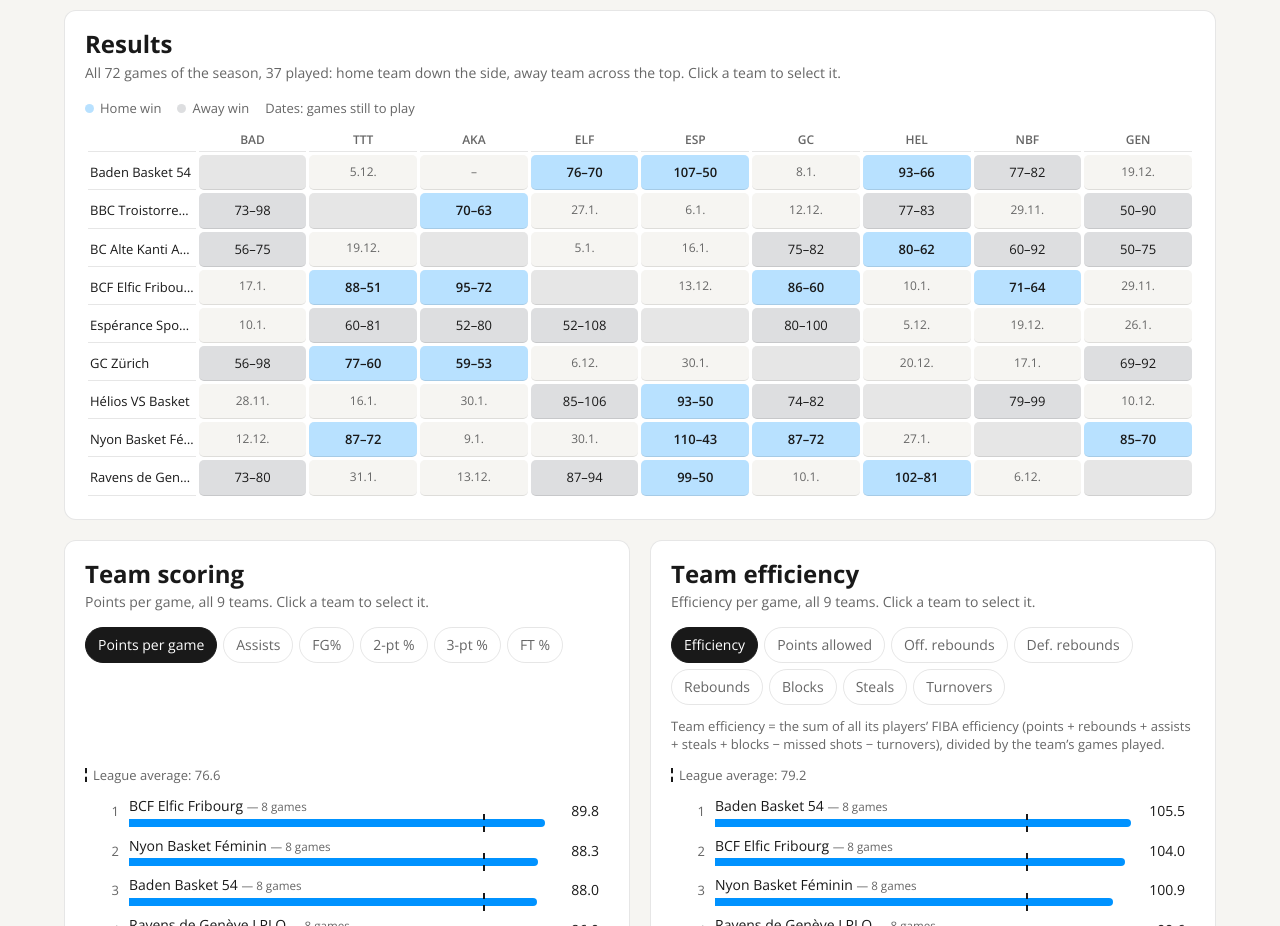
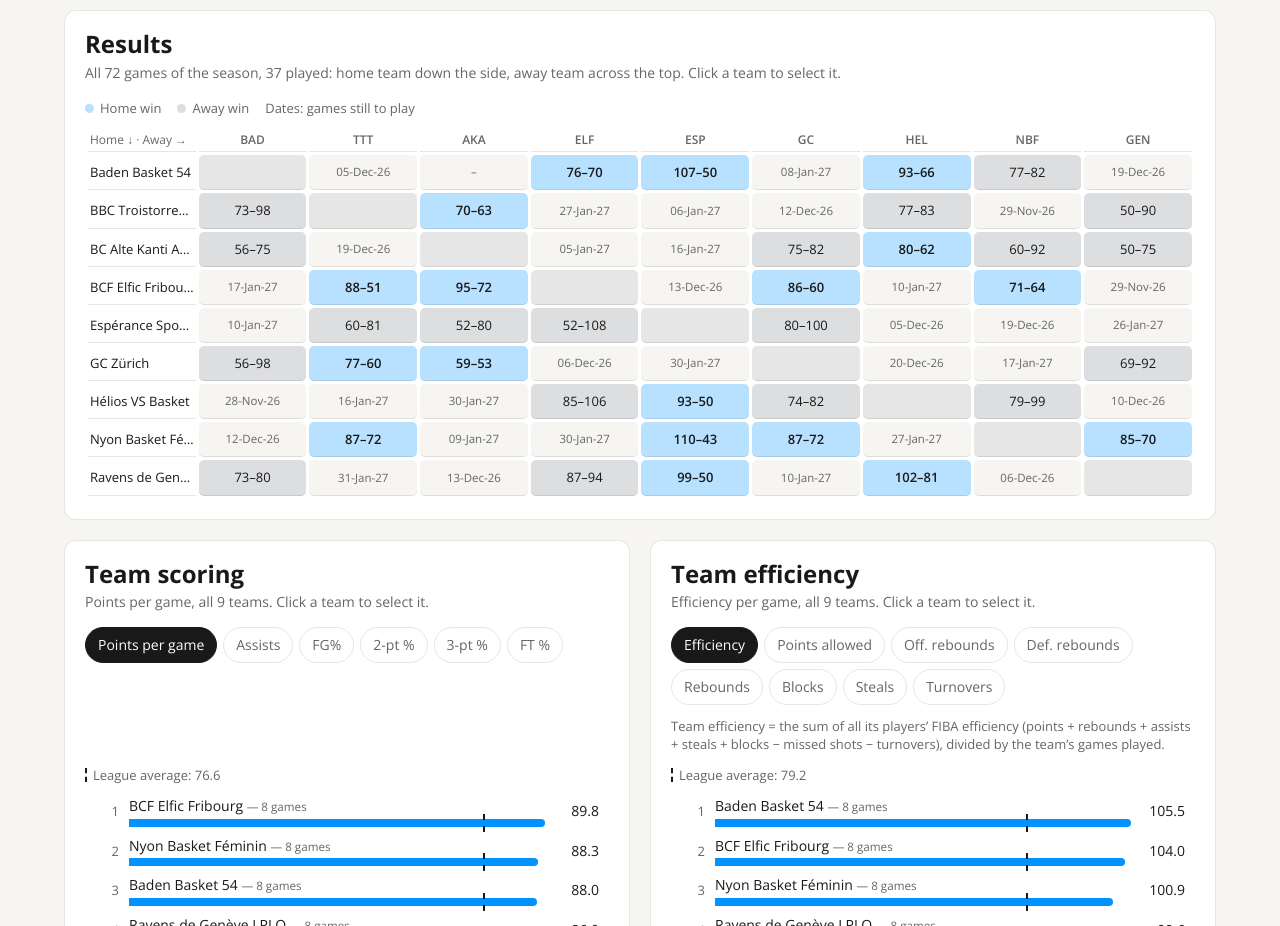
Before and after one commit to sboue-digital-science/swissbasket-sbl-women-2026-2027, a plain HTML site: page index.html in a window 1280 px wide. Shown: the part 980-1906 px from the top of the page. Drawn offline with nearby package versions, Linux system fonts and the light colour scheme.

Commit message:
Results grid: Home/Away corner label, dates as dd-mmm-yy
Co-Authored-By: Claude Opus 5.5 <noreply@anthropic.com>
Claude-Session: https://claude.ai/code/session_01UhHW5aSKxQtS55qPkprhQ6

```diff
--- a/index.html
+++ b/index.html
@@ -109,17 +109,17 @@ footer{color:var(--ink2);font-size:13px}.credit{margin:0 0 6px;font-size:14px;co
 .note{margin:12px 0 0;font-size:13px;color:var(--ink2)}
 .empty{color:var(--ink2);font-size:14px;padding:20px 0}
 .rsw{overflow-x:auto;-webkit-overflow-scrolling:touch}
-.rs{border-collapse:separate;border-spacing:3px;width:100%;font-size:13px;font-variant-numeric:tabular-nums;table-layout:fixed;min-width:560px}
+.rs{border-collapse:separate;border-spacing:3px;width:100%;font-size:13px;font-variant-numeric:tabular-nums;table-layout:fixed;min-width:680px}
 .rs th{font-weight:600;font-size:12px;color:var(--ink2);padding:2px}
-.rs thead th{text-align:center}
+.rs thead th{text-align:center}.rs thead th.hc{text-align:left;font-weight:400;font-size:12px;color:var(--ink2);white-space:normal;line-height:1.2}
 .rs tbody th{text-align:left;white-space:nowrap;overflow:hidden;text-overflow:ellipsis;width:190px;font-size:13px;color:var(--ink);font-weight:400}
 .rs td{text-align:center;padding:7px 2px;border-radius:5px;white-space:nowrap;cursor:default;transition:opacity .2s}
 .rs td.hw{background:color-mix(in srgb,var(--hi) 28%,transparent);font-weight:600}
 .rs td.aw{background:color-mix(in srgb,var(--lo) 70%,transparent)}
-.rs td.up{color:var(--ink2);font-size:12px;background:var(--plane)}
+.rs td.up{color:var(--ink2);font-size:11.5px;background:var(--plane)}
 .rs td.x{background:var(--line)}
 .rs .dim{opacity:.22}.rs th.on{font-weight:700;color:var(--ink)}
-@media (max-width:600px){.rs tbody th{width:52px}}
+@media (max-width:600px){.rs tbody th{width:64px}}
 .shg{display:grid;grid-template-columns:1fr 1fr;gap:16px;max-width:720px;margin:0 auto}
 #shMin,#shPts{min-height:230px}
 .stw{overflow-x:auto;margin:0 -4px;-webkit-overflow-scrolling:touch}
@@ -470,9 +470,9 @@ function stats(){
 function results(){
   const T=document.getElementById('rsT');if(!T||!FIX.length)return;
   const narrow=document.getElementById('resCard').clientWidth<600,sel=S.team,ix=d3.range(TEAMS.length);
-  const g=new Map(FIX.map(f=>[f.h+'-'+f.a,f])),ddm=d3.timeFormat('%-d.%-m.');
+  const g=new Map(FIX.map(f=>[f.h+'-'+f.a,f])),ddm=d3.timeFormat('%d-%b-%y');
   const nm=i=>narrow?TCODE[i]:TEAMS[i],dim=(h,a)=>sel>=0&&h!==sel&&a!==sel?' dim':'';
-  T.innerHTML=`<thead><tr><th></th>${ix.map(a=>`<th scope="col" class="${a===sel?'on':''}" title="${esc(TEAMS[a])}">${esc(TCODE[a])}</th>`).join('')}</tr></thead><tbody>`+
+  T.innerHTML=`<thead><tr><th class="hc">Home ↓ · Away →</th>${ix.map(a=>`<th scope="col" class="${a===sel?'on':''}" title="${esc(TEAMS[a])}">${esc(TCODE[a])}</th>`).join('')}</tr></thead><tbody>`+
     ix.map(h=>`<tr><th scope="row" class="${h===sel?'on':''}" title="${esc(TEAMS[h])}">${esc(nm(h))}</th>${ix.map(a=>{if(a===h)return`<td class="x${dim(h,a)}"></td>`;
       const f=g.get(h+'-'+a);if(!f)return`<td class="up${dim(h,a)}">–</td>`;
       if(f.hs==null)return`<td class="up${dim(h,a)}" data-k="${h}-${a}">${f.date?ddm(pdate(f.date)):'–'}</td>`;
```
